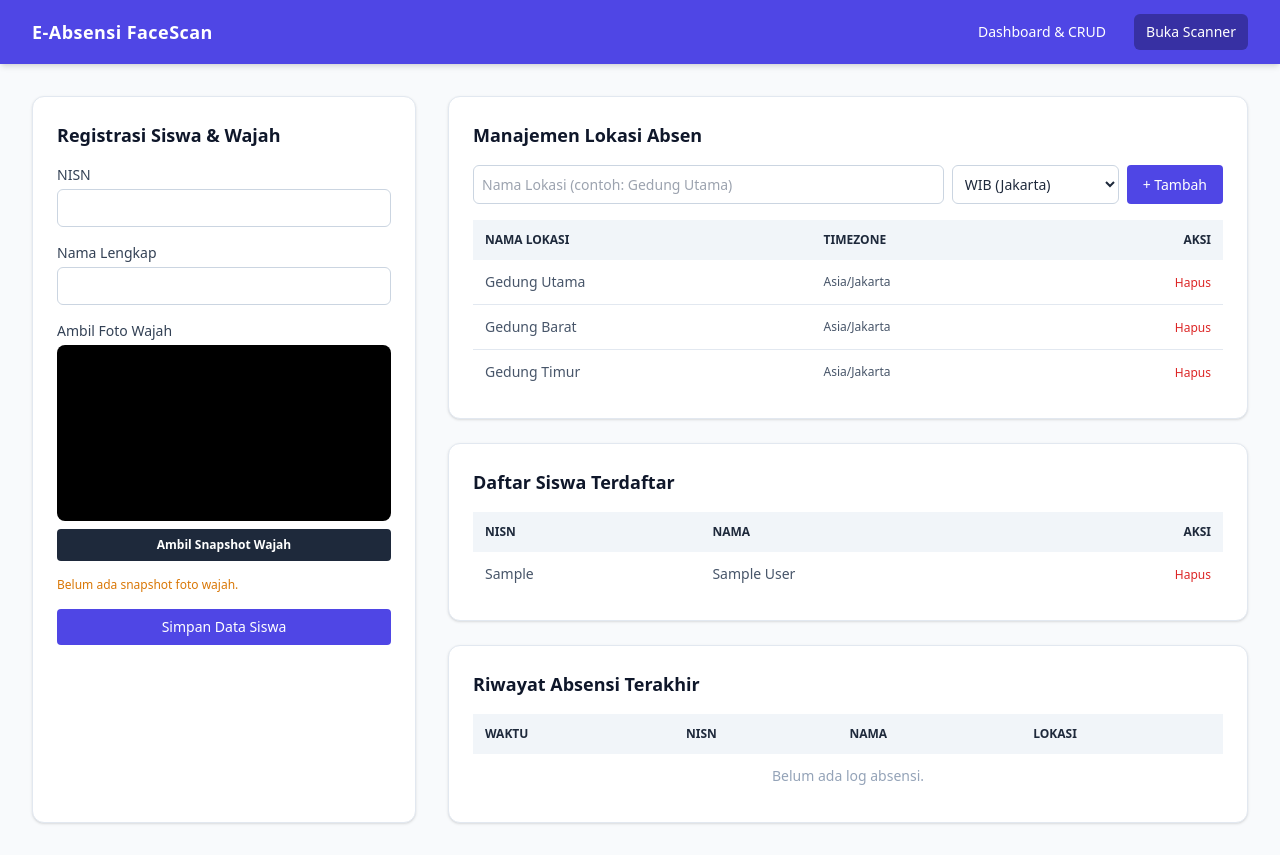
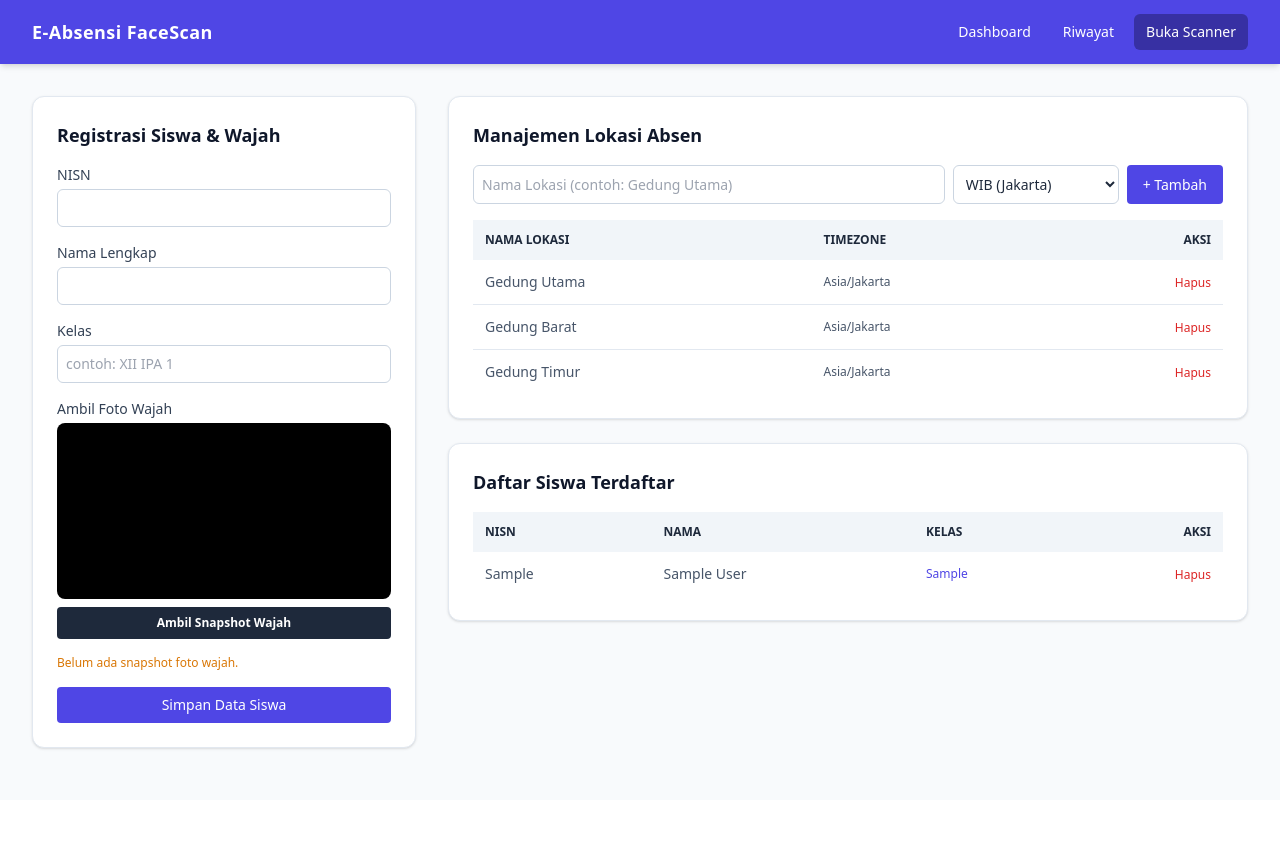
Before and after one commit to yogiwicaksonocdm/scanwajah, a Flask app: page / in a window 1280 px wide. After the commit the page ends 750 px from the top, so only its background shows below. Run offline with Flask 3, Linux system fonts and the light colour scheme; data comes from the database, SQL or seed files in the repository; tables that the repository leaves empty hold one stand-in row (values such as "Sample post"); some libraries are stand-ins or nearby versions.

Commit message:
Add files via upload

```diff
--- a/templates/base.html
+++ b/templates/base.html
@@ -10,8 +10,9 @@
     <nav class="bg-indigo-600 text-white shadow-md">
         <div class="max-w-7xl mx-auto px-4 sm:px-6 lg:px-8 flex justify-between h-16 items-center">
             <span class="font-bold text-lg tracking-wide">E-Absensi FaceScan</span>
-            <div class="flex space-x-4">
-                <a href="{{ url_for('dashboard') }}" class="hover:bg-indigo-700 px-3 py-2 rounded-md font-medium text-sm">Dashboard & CRUD</a>
+            <div class="flex space-x-2">
+                <a href="{{ url_for('dashboard') }}" class="hover:bg-indigo-700 px-3 py-2 rounded-md font-medium text-sm">Dashboard</a>
+                <a href="{{ url_for('riwayat') }}" class="hover:bg-indigo-700 px-3 py-2 rounded-md font-medium text-sm">Riwayat</a>
                 <a href="{{ url_for('scan_page') }}" class="bg-indigo-800 hover:bg-indigo-900 px-3 py-2 rounded-md font-medium text-sm">Buka Scanner</a>
             </div>
         </div>
--- a/templates/dashboard.html
+++ b/templates/dashboard.html
@@ -14,6 +14,10 @@
                 <input type="text" id="name" required class="mt-1 block w-full rounded-md border border-slate-300 p-2 text-sm focus:border-indigo-500 focus:outline-none">
             </div>
             <div>
+                <label class="block text-sm font-medium text-slate-700">Kelas</label>
+                <input type="text" id="studentClass" placeholder="contoh: XII IPA 1" required class="mt-1 block w-full rounded-md border border-slate-300 p-2 text-sm focus:border-indigo-500 focus:outline-none">
+            </div>
+            <div>
                 <label class="block text-sm font-medium text-slate-700 mb-1">Ambil Foto Wajah</label>
                 <div class="relative bg-black rounded-lg overflow-hidden h-44 flex items-center justify-center">
                     <video id="webcam" autoplay playsinline class="w-full h-full object-cover"></video>
@@ -27,7 +31,7 @@
         </form>
     </div>
 
-    <!-- Tabel Data Siswa & Log Absen -->
+    <!-- Tabel Data Siswa & Lokasi -->
     <div class="lg:col-span-2 space-y-6">
         <!-- Manajemen Lokasi -->
         <div class="bg-white p-6 rounded-xl shadow border border-slate-200">
@@ -39,15 +43,7 @@
                     <option value="Asia/Makassar">WITA (Makassar)</option>
                     <option value="Asia/Jayapura">WIT (Jayapura)</option>
                     <option value="Asia/Pontianak">WIB (Pontianak)</option>
-                    <option value="Asia/Jakarta">WIB (Semarang)</option>
-                    <option value="Asia/Jakarta">WIB (Bandung)</option>
-                    <option value="Asia/Pontianak">WIB (Pontianak)</option>
                     <option value="Asia/Palangkaraya">WIB (Palangkaraya)</option>
-                    <option value="Asia/Makassar">WITA (Balikpapan)</option>
-                    <option value="Asia/Makassar">WITA (Banjarmasin)</option>
-                    <option value="Asia/Makassar">WITA (Manado)</option>
-                    <option value="Asia/Jayapura">WIT (Merauke)</option>
-                    <option value="Asia/Jayapura">WIT (Sorong)</option>
                 </select>
                 <button type="submit" class="bg-indigo-600 hover:bg-indigo-700 text-white px-4 py-2 rounded text-sm font-medium transition whitespace-nowrap">+ Tambah</button>
             </form>
@@ -81,6 +77,7 @@
             </div>
         </div>
 
+        <!-- Daftar Siswa -->
         <div class="bg-white p-6 rounded-xl shadow border border-slate-200">
             <h2 class="text-lg font-bold text-slate-900 mb-4">Daftar Siswa Terdaftar</h2>
             <div class="overflow-x-auto">
@@ -89,6 +86,7 @@
                         <tr>
                             <th class="p-3">NISN</th>
                             <th class="p-3">Nama</th>
+                            <th class="p-3">Kelas</th>
                             <th class="p-3 text-right">Aksi</th>
                         </tr>
                     </thead>
@@ -97,6 +95,7 @@
                         <tr>
                             <td class="p-3 font-medium">{{ s.nisn }}</td>
                             <td class="p-3">{{ s.name }}</td>
+                            <td class="p-3 text-xs font-medium text-indigo-600">{{ s.class }}</td>
                             <td class="p-3 text-right">
                                 <form action="{{ url_for('delete_student', id=s.id) }}" method="POST" onsubmit="return confirm('Hapus siswa ini?');">
                                     <button class="text-red-600 hover:text-red-800 font-medium text-xs">Hapus</button>
@@ -105,37 +104,7 @@
                         </tr>
                         {% else %}
                         <tr>
-                            <td colspan="3" class="p-3 text-center text-slate-400">Belum ada data siswa.</td>
-                        </tr>
-                        {% endfor %}
-                    </tbody>
-                </table>
-            </div>
-        </div>
-
-        <div class="bg-white p-6 rounded-xl shadow border border-slate-200">
-            <h2 class="text-lg font-bold text-slate-900 mb-4">Riwayat Absensi Terakhir</h2>
-            <div class="overflow-x-auto">
-                <table class="w-full text-left text-sm text-slate-600">
-                    <thead class="bg-slate-100 text-slate-800 font-semibold uppercase text-xs">
-                        <tr>
-                            <th class="p-3">Waktu</th>
-                            <th class="p-3">NISN</th>
-                            <th class="p-3">Nama</th>
-                            <th class="p-3">Lokasi</th>
-                        </tr>
-                    </thead>
-                    <tbody class="divide-y divide-slate-200">
-                        {% for log in logs %}
-                        <tr>
-                            <td class="p-3 text-xs">{{ log.timestamp }}</td>
-                            <td class="p-3 font-medium">{{ log.nisn }}</td>
-                            <td class="p-3">{{ log.name }}</td>
-                            <td class="p-3 text-xs font-medium text-indigo-600">{{ log.location_name }}</td>
-                        </tr>
-                        {% else %}
-                        <tr>
-                            <td colspan="4" class="p-3 text-center text-slate-400">Belum ada log absensi.</td>
+                            <td colspan="4" class="p-3 text-center text-slate-400">Belum ada data siswa.</td>
                         </tr>
                         {% endfor %}
                     </tbody>
@@ -176,6 +145,7 @@
         const formData = new FormData();
         formData.append('nisn', document.getElementById('nisn').value);
         formData.append('name', document.getElementById('name').value);
+        formData.append('class', document.getElementById('studentClass').value);
         formData.append('image_data', imageDataInput.value);
 
         const res = await fetch('/student/add', { method: 'POST', body: formData });
--- a/templates/scan.html
+++ b/templates/scan.html
@@ -65,14 +65,14 @@
 
             if (data.status === 'success') {
                 statusBox.className = "p-4 rounded-lg bg-green-100 border border-green-300";
-                statusMsg.innerHTML = `✓ Absen Berhasil!<br><span class="text-base text-green-800 font-bold">${data.name}</span> (${data.nisn})<br><span class="text-xs text-slate-500">${data.location} &bull; ${data.time}</span>`;
+                statusMsg.innerHTML = `✓ Absen Berhasil!<br><span class="text-base text-green-800 font-bold">${data.name}</span> (${data.nisn})<br><span class="text-xs text-slate-500">${data.class} &bull; ${data.location} &bull; ${data.time}</span>`;
                 setTimeout(() => {
                     statusBox.className = "p-4 rounded-lg bg-slate-100 border border-slate-200";
                     statusMsg.innerText = "Mencari wajah...";
                 }, 3500);
             } else if (data.status === 'already_absent') {
                 statusBox.className = "p-4 rounded-lg bg-orange-100 border border-orange-300";
-                statusMsg.innerHTML = `⚠ Sudah Absen Hari Ini<br><span class="text-base text-orange-800 font-bold">${data.name}</span> (${data.nisn})<br><span class="text-xs text-slate-500">Anda sudah melakukan absensi hari ini.</span>`;
+                statusMsg.innerHTML = `⚠ Sudah Absen Hari Ini<br><span class="text-base text-orange-800 font-bold">${data.name}</span> (${data.nisn})<br><span class="text-xs text-slate-500">Kelas: ${data.class} &bull; Anda sudah melakukan absensi hari ini.</span>`;
                 setTimeout(() => {
                     statusBox.className = "p-4 rounded-lg bg-slate-100 border border-slate-200";
                     statusMsg.innerText = "Mencari wajah...";
```
Also changed, not shown: templates/riwayat.html (added, +76 -0 lines).
